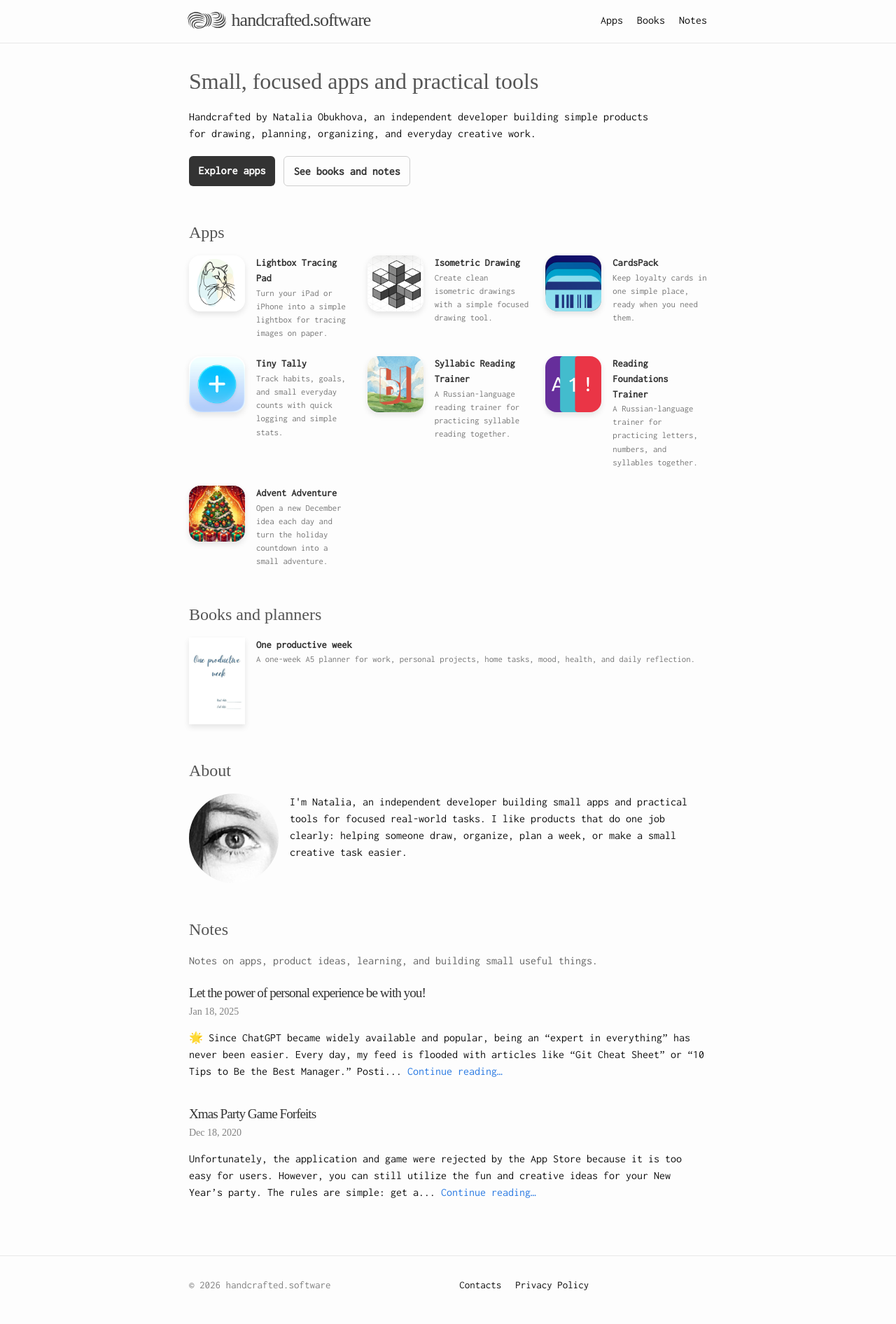
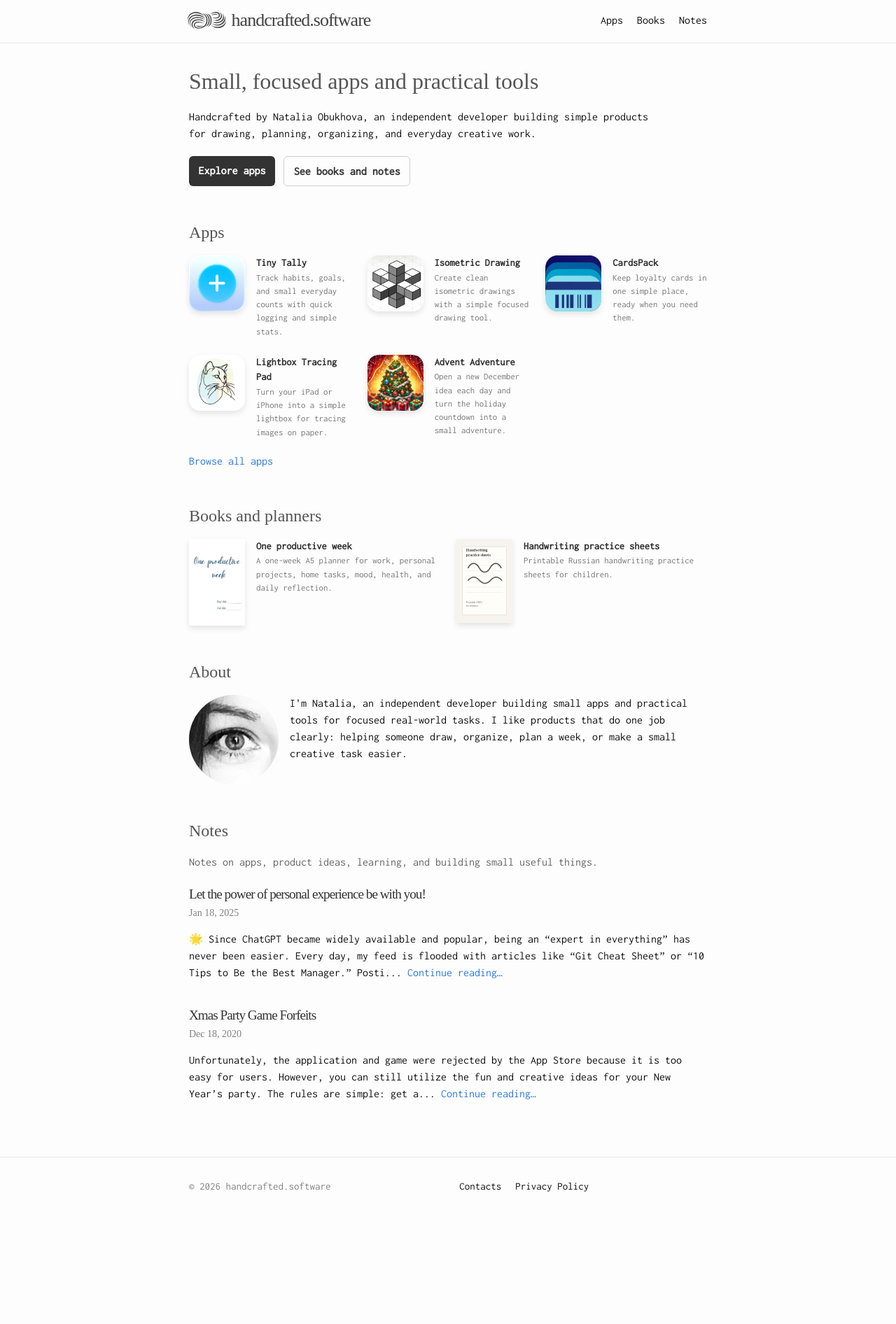
Before and after one commit to handcraftedsoftware/pages, a Jekyll site: the page built from index.md, in a window 1280 px wide. Shown: the whole page at 70% size. Built offline with Jekyll 4.4.1, drawn with Linux system fonts in a browser that asks for light colours; some web fonts are replaced; after the commit the page ends 1752 px from its top, so only the background shows below that.

Commit message:
Polish homepage app and printable sections

```diff
--- /dev/null
+++ b/_books/2021-01-19-handwriting-practice-sheets.md
@@ -0,0 +1,17 @@
+---
+layout: post
+title: "Handwriting practice sheets"
+date: 2021-01-19
+permalink: /books/handwriting-practice-sheets
+---
+
+Printable Russian handwriting practice sheets for children learning to write neatly.
+
+The sheets are PDF files that can be downloaded, printed, and used for short handwriting practice at home.
+
+- [Blank handwriting sheet](https://github.com/handcraftedsoftware/printable/raw/main/writing-sheet-blank.pdf)
+- [Practice sheet 1](https://github.com/handcraftedsoftware/printable/raw/main/writing-sheet-lesson-1.pdf)
+- [Practice sheet 2](https://github.com/handcraftedsoftware/printable/raw/main/writing-sheet-lesson-2.pdf)
+- [Practice sheet 3](https://github.com/handcraftedsoftware/printable/raw/main/writing-sheet-lesson-3.pdf)
+
+The original material was created for Russian-language handwriting practice.
--- a/_data/featured_books.yml
+++ b/_data/featured_books.yml
@@ -2,3 +2,8 @@
   description: "A one-week A5 planner for work, personal projects, home tasks, mood, health, and daily reflection."
   image: "/assets/images/book-covers/one-productive-week.jpg"
   link: "https://a.co/d/emB8ZAe"
+
+- name: "Handwriting practice sheets"
+  description: "Printable Russian handwriting practice sheets for children."
+  image: "/assets/images/book-covers/handwriting-practice-sheets.svg"
+  link: "/books/handwriting-practice-sheets"
--- a/_data/featured_ios_apps.yml
+++ b/_data/featured_ios_apps.yml
@@ -1,7 +1,7 @@
-- name: "Lightbox Tracing Pad"
-  description: "Turn your iPad or iPhone into a simple lightbox for tracing images on paper."
-  image: "/assets/images/app-icons/light-pad.png"
-  link: "/apps/light-tracing-pad"
+- name: "Tiny Tally"
+  description: "Track habits, goals, and small everyday counts with quick logging and simple stats."
+  image: "/assets/images/app-icons/tiny-tally.jpg"
+  link: "/apps/tiny-tally"
 
 - name: "Isometric Drawing"
   description: "Create clean isometric drawings with a simple focused drawing tool."
@@ -13,20 +13,10 @@
   image: "/assets/images/app-icons/cards-pack.png"
   link: "/apps/cardspack"
 
-- name: "Tiny Tally"
-  description: "Track habits, goals, and small everyday counts with quick logging and simple stats."
-  image: "/assets/images/app-icons/tiny-tally.jpg"
-  link: "/apps/tiny-tally"
-
-- name: "Syllabic Reading Trainer"
-  description: "A Russian-language reading trainer for practicing syllable reading together."
-  image: "/assets/images/app-icons/syllabic-reading.jpg"
-  link: "/apps/syllabic-reading"
-
-- name: "Reading Foundations Trainer"
-  description: "A Russian-language trainer for practicing letters, numbers, and syllables together."
-  image: "/assets/images/app-icons/symbols.jpg"
-  link: "/apps/symbols"
+- name: "Lightbox Tracing Pad"
+  description: "Turn your iPad or iPhone into a simple lightbox for tracing images on paper."
+  image: "/assets/images/app-icons/light-pad.png"
+  link: "/apps/light-tracing-pad"
 
 - name: "Advent Adventure"
   description: "Open a new December idea each day and turn the holiday countdown into a small adventure."
--- a/_sass/minima/_layout.scss
+++ b/_sass/minima/_layout.scss
@@ -324,6 +324,10 @@
     max-width: 42rem;
 }
 
+.section-link {
+    margin-top: 1.25rem;
+}
+
 .hero-actions {
     display: flex;
     flex-wrap: wrap;
--- a/index.md
+++ b/index.md
@@ -41,6 +41,9 @@ title: "Small, focused apps and practical tools"
             </div>
             {% endfor %}
         </div>
+        <p class="section-link">
+            <a href="/apps/">Browse all apps</a>
+        </p>
       </div>
     </section>
 
```
Also changed, not shown: assets/images/book-covers/handwriting-practice-sheets.svg (added).
